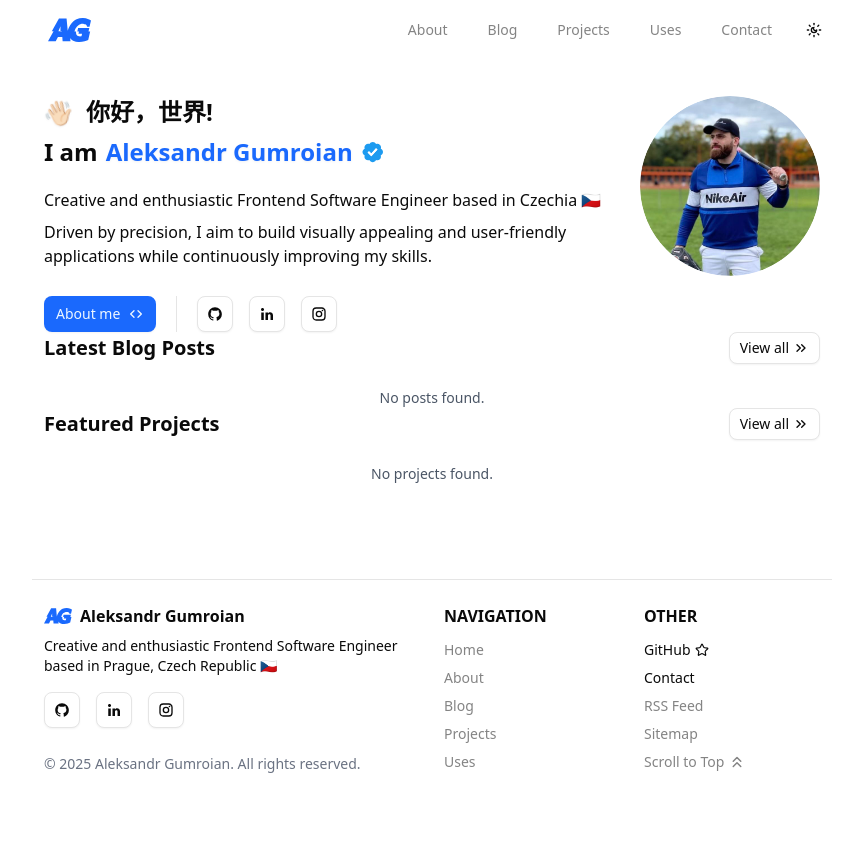
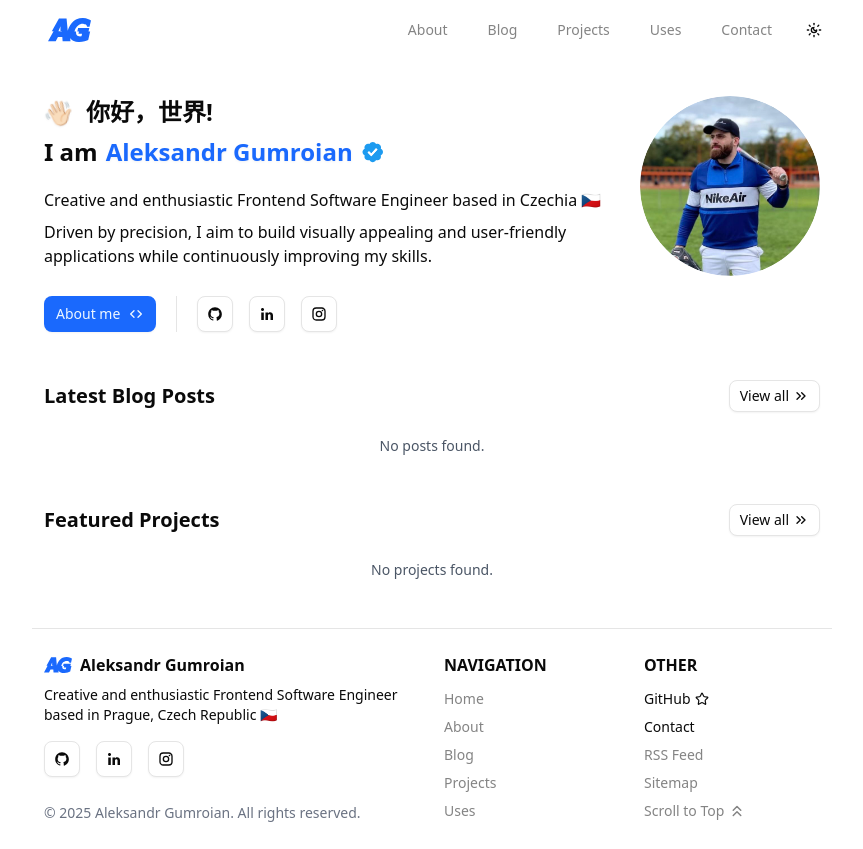
Before and after one commit to aleksan4eg/aleksan4eg.dev, a Next.js app: page / in a window 1280 px wide. Shown: the whole page, without its empty margins (208-1071 px from the left). Before the commit the page ends 800 px from the top, so only its background shows below. Built offline with nearby package versions, Linux system fonts and the light colour scheme.

Commit message:
Update Wrapper component to add margin and flex properties for improved layout

```diff
--- a/components/molecules/wrapper.tsx
+++ b/components/molecules/wrapper.tsx
@@ -4,7 +4,7 @@ const Wrapper = ({
     children: React.ReactNode;
 }>) => {
     return (
-        <main className="mx-auto grow px-3 pt-20 pb-2 md:max-w-[800px] md:pt-24">
+        <main className="mx-auto mb-10 flex grow flex-col gap-12 px-3 pt-20 pb-2 md:max-w-[800px] md:pt-24">
             {children}
         </main>
     );
```
